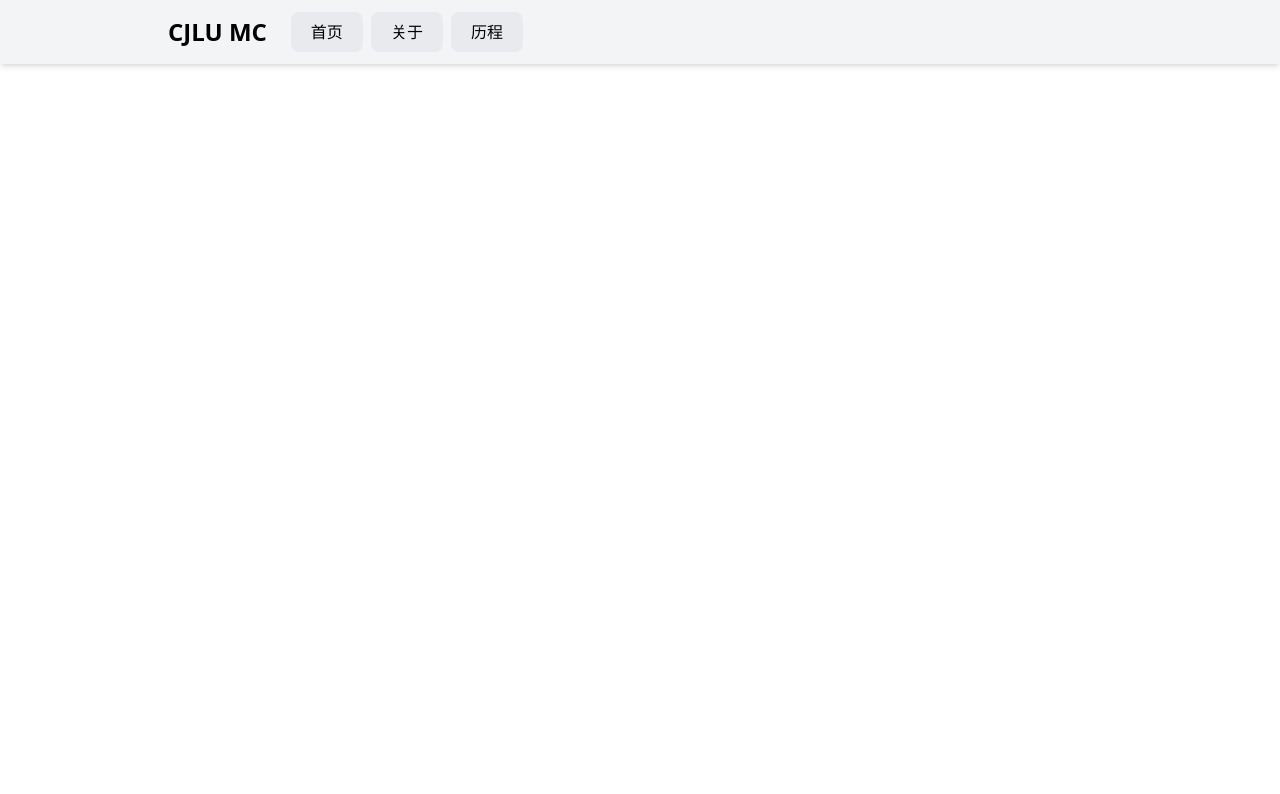
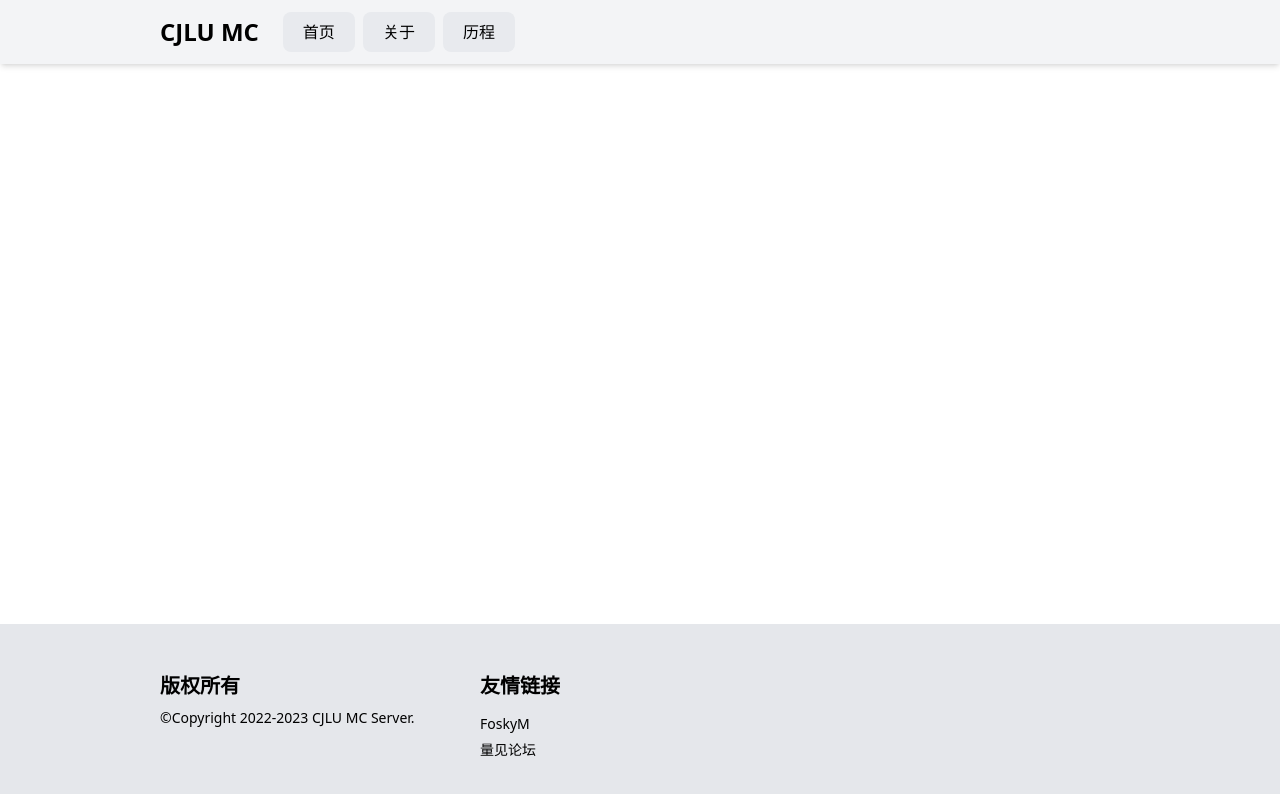
Before and after one commit to FoskyM/cjlu-mc-web, a Vue app: page / in a window 1280 px wide. Before the commit this address had no page. Shown: the top 794 px of the page. Built offline with nearby package versions, Linux system fonts and the light colour scheme.

Commit message:
feat: add footer

```diff
--- a/src/App.vue
+++ b/src/App.vue
@@ -1,11 +1,7 @@
-<script setup>
-import { RouterLink, RouterView } from 'vue-router'
-</script>
-
 <template>
   <header class="bg-gray-100 h-16 flex text-black-800 px-5 shadow-md px-0 md:px-40">
-    <img alt="logo" src="@/assets/logo.jpg" class="h-full hidden" />
-    <h1 class="text-2xl font-bold my-auto ml-2">CJLU MC</h1>
+    <img alt="logo" src="@/assets/logo.jpg" class="h-full mr-2 hidden" />
+    <h1 class="text-2xl font-bold my-auto">CJLU MC</h1>
       <nav class="my-auto ml-5 flex items-center">
         <RouterLink to="/" class="bg-gray-200/75 hover:bg-gray-300 mx-1 px-5 py-2 rounded-lg">首页</RouterLink>
         <RouterLink to="/about" class="bg-gray-200/75 hover:bg-gray-300 mx-1 px-5 py-2 rounded-lg">关于</RouterLink>
@@ -14,8 +10,18 @@ import { RouterLink, RouterView } from 'vue-router'
 
   </header>
 
-  <RouterView />
+  <div class="container">
+    <RouterView />
+  </div>
+
+  <Footer />
+
 </template>
+
+<script setup>
+import { RouterLink, RouterView } from 'vue-router'
+import Footer from "@/components/Footer.vue";
+</script>
 
 <style scoped>
 
--- /dev/null
+++ b/src/components/Footer.vue
@@ -0,0 +1,35 @@
+<template>
+  <footer class="bg-gray-200 py-10 px-5 md:px-40 absolute bottom-0 w-full">
+    <div class="grid grid-cols-3">
+      <div class="col-span-3 md:col-span-1">
+        <h3 class="text-xl py-2 font-bold">版权所有</h3>
+        <p class="text-sm">&copy;Copyright 2022-2023 CJLU MC Server.</p>
+      </div>
+
+      <div class="col-span-3 md:col-span-1">
+        <h3 class="text-xl py-2 font-bold">友情链接</h3>
+        <ul class="text-sm">
+          <li v-for="link in links" :key="link.name" class="mt-1.5">
+            <a :href="link.url" target="_blank">{{ link.name }}</a>
+          </li>
+        </ul>
+      </div>
+    </div>
+  </footer>
+</template>
+
+<script setup>
+const links = [
+  {
+    name: "FoskyM",
+    url: "https://fosky.top"
+  },{
+    name: "量见论坛",
+    url: "https://bbs.cjlu.cc"
+  }
+]
+</script>
+
+<style scoped>
+
+</style>
```
